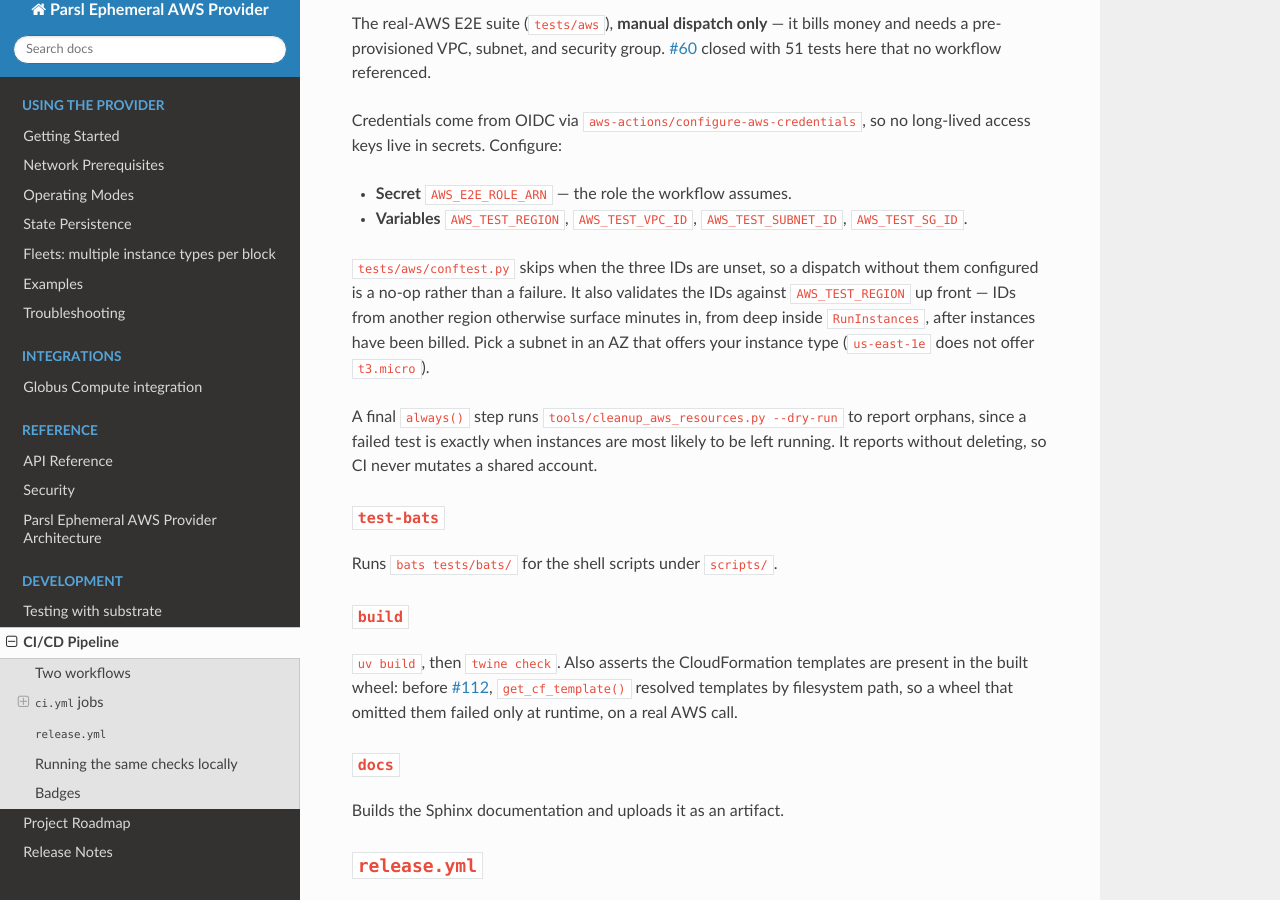
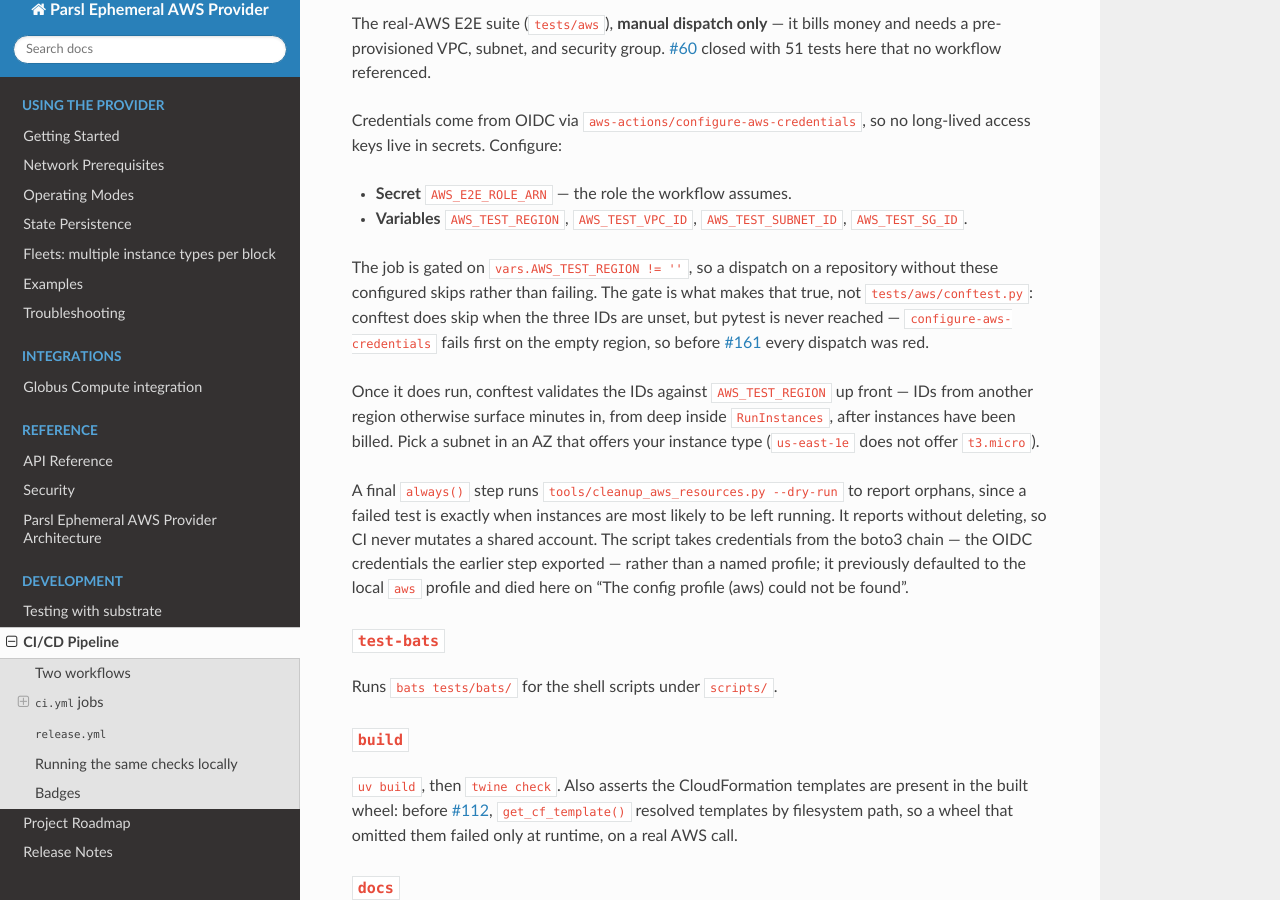
Before and after one commit to scttfrdmn/parsl-aws-provider, a Sphinx documentation site: the page built from docs/ci_cd.md, in a window 1280 px wide and 900 px high, scrolled down 2126 px. Built offline with Sphinx 7.4.7 and the Read the Docs theme 3.1.0, drawn with Linux system fonts in a browser that asks for light colours.

Commit message:
ci: skip aws-e2e-tests when unconfigured, not fail (closes #161) (#179)
The job's comment promised that a dispatch without the repository variables
configured was "a no-op, not a failure" on the strength of conftest's skip.
pytest is never reached: configure-aws-credentials fails first on the empty
region with "Input required and not supplied: aws-region". Gate the job on
vars.AWS_TEST_REGION != '' so it skips as documented.

That is not cosmetic. ci.yml triggers on pull_request into main, so a stacked
PR based on another feature branch reports no checks at all, and manual
dispatch is the only way to get CI evidence before the parent merges -- which
a permanently red job cannot provide.

The always() orphan sweep then died on "The config profile (aws) could not be
found": tools/cleanup_aws_resources.py defaulted --profile to "aws", the name
this project's developers use locally but one no runner has. Default to the
boto3 credential chain instead, which honours AWS_PROFILE locally and picks up
the OIDC credentials in CI. The step that reports leaked instances was failing
at exactly the moment instances are most likely to be leaked.

docs/ci_cd.md repeated the same wrong claim; corrected to credit the gate.

```diff
--- a/docs/ci_cd.md
+++ b/docs/ci_cd.md
@@ -105,16 +105,25 @@ long-lived access keys live in secrets. Configure:
 * **Variables** `AWS_TEST_REGION`, `AWS_TEST_VPC_ID`, `AWS_TEST_SUBNET_ID`,
   `AWS_TEST_SG_ID`.
 
-`tests/aws/conftest.py` skips when the three IDs are unset, so a dispatch without
-them configured is a no-op rather than a failure. It also validates the IDs
-against `AWS_TEST_REGION` up front — IDs from another region otherwise surface
-minutes in, from deep inside `RunInstances`, after instances have been billed.
-Pick a subnet in an AZ that offers your instance type (`us-east-1e` does not offer
-`t3.micro`).
+The job is gated on `vars.AWS_TEST_REGION != ''`, so a dispatch on a repository
+without these configured skips rather than failing. The gate is what makes that
+true, not `tests/aws/conftest.py`: conftest does skip when the three IDs are
+unset, but pytest is never reached — `configure-aws-credentials` fails first on
+the empty region, so before
+[#161](https://github.com/scttfrdmn/parsl-aws-provider/issues/161) every dispatch
+was red.
+
+Once it does run, conftest validates the IDs against `AWS_TEST_REGION` up front —
+IDs from another region otherwise surface minutes in, from deep inside
+`RunInstances`, after instances have been billed. Pick a subnet in an AZ that
+offers your instance type (`us-east-1e` does not offer `t3.micro`).
 
 A final `always()` step runs `tools/cleanup_aws_resources.py --dry-run` to report
 orphans, since a failed test is exactly when instances are most likely to be left
-running. It reports without deleting, so CI never mutates a shared account.
+running. It reports without deleting, so CI never mutates a shared account. The
+script takes credentials from the boto3 chain — the OIDC credentials the earlier
+step exported — rather than a named profile; it previously defaulted to the local
+`aws` profile and died here on "The config profile (aws) could not be found".
 
 ### `test-bats`
 
```
Also changed, not shown: CHANGELOG.md (+18 -0 lines), 2 other files.
